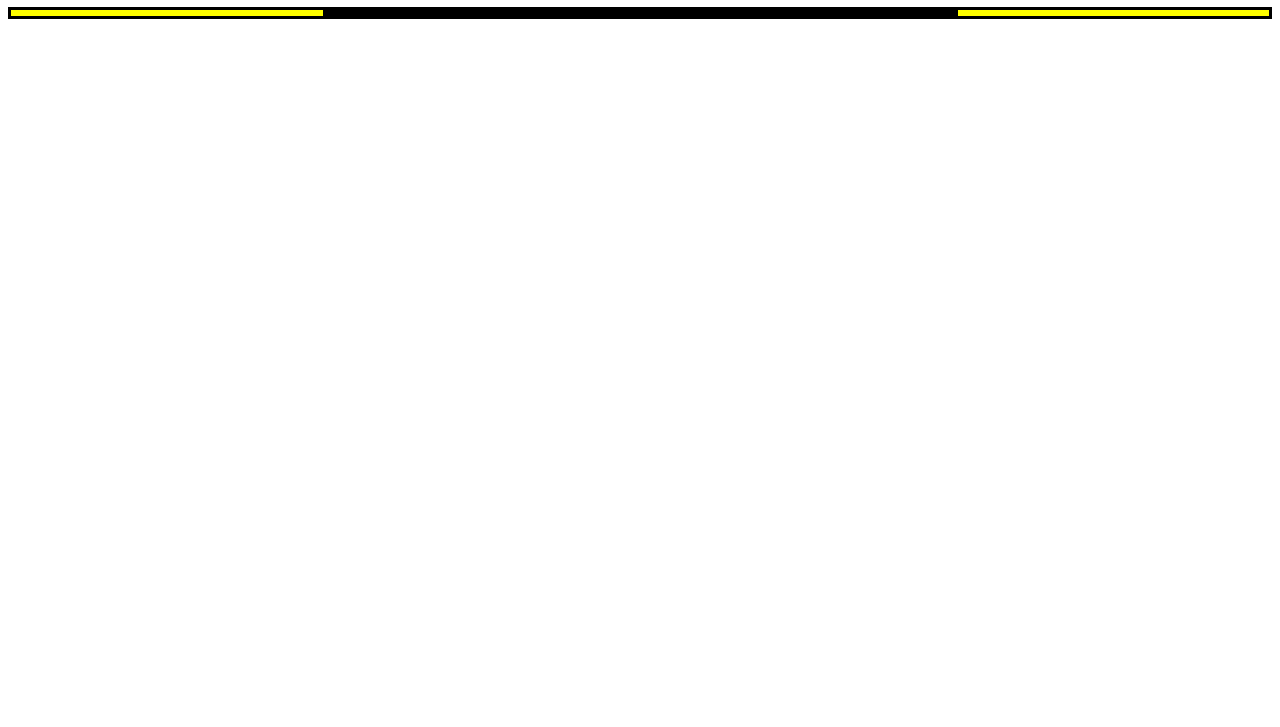
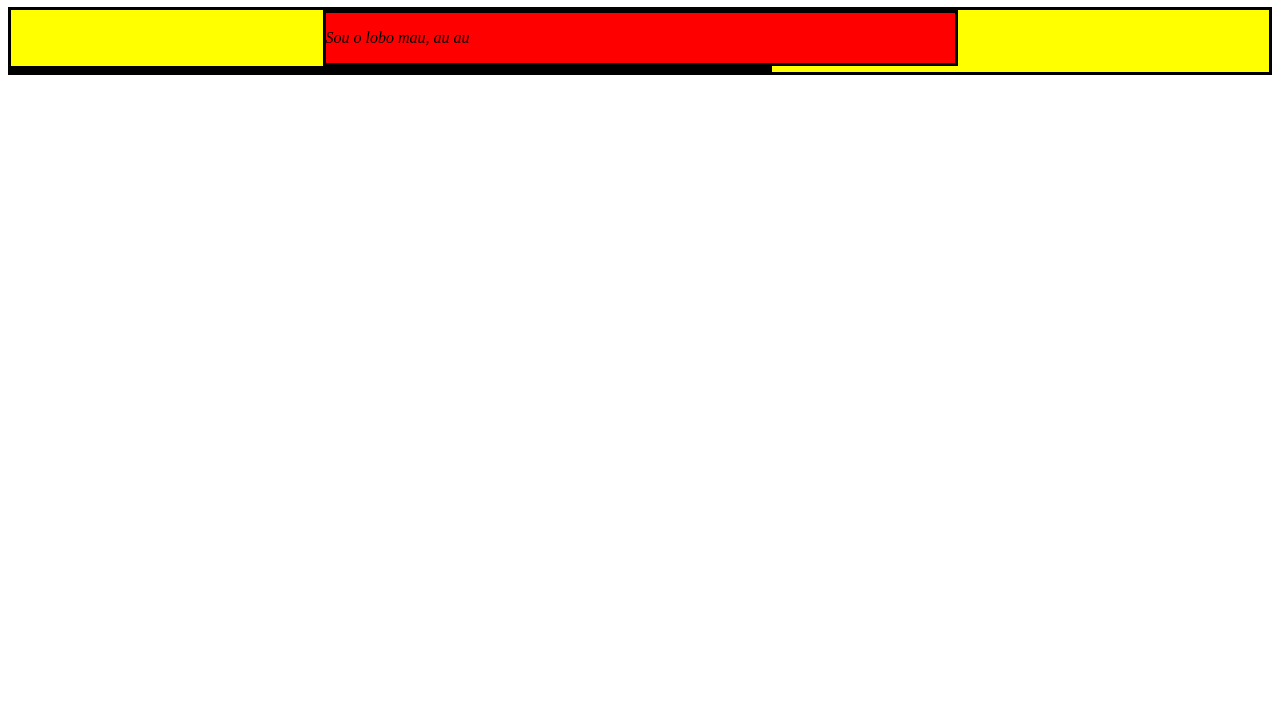
Before and after one commit to carolvpinheiro/trybe-exercises, a plain HTML site: page exercises/javascript-dom-eventos-e-web-storage_2/index.html in a window 1280 px wide. Shown: the part 73-800 px from the top of the page. Drawn offline with Linux system fonts and the light colour scheme.

Commit message:
Adicionando exercício 4 e 5

```diff
--- a/exercises/javascript-dom-eventos-e-web-storage_2/index.html
+++ b/exercises/javascript-dom-eventos-e-web-storage_2/index.html
@@ -68,7 +68,18 @@
       let centerContent = document.createElement('div');
       document.querySelector('.main-content').appendChild(centerContent);
       centerContent.className = 'center-content';
-      console.log(centerContent)
+
+      let paragraph = document.createElement('p');
+      document.querySelector('.center-content').appendChild(paragraph);
+      paragraph.innerText = 'Sou o lobo mau, au au'
+
+      let leftContent = document.createElement('div');
+      document.querySelector('.main-content').appendChild(leftContent);
+      leftContent.className = 'left-content';
+
+
+
+
 
 
     </script>
```
